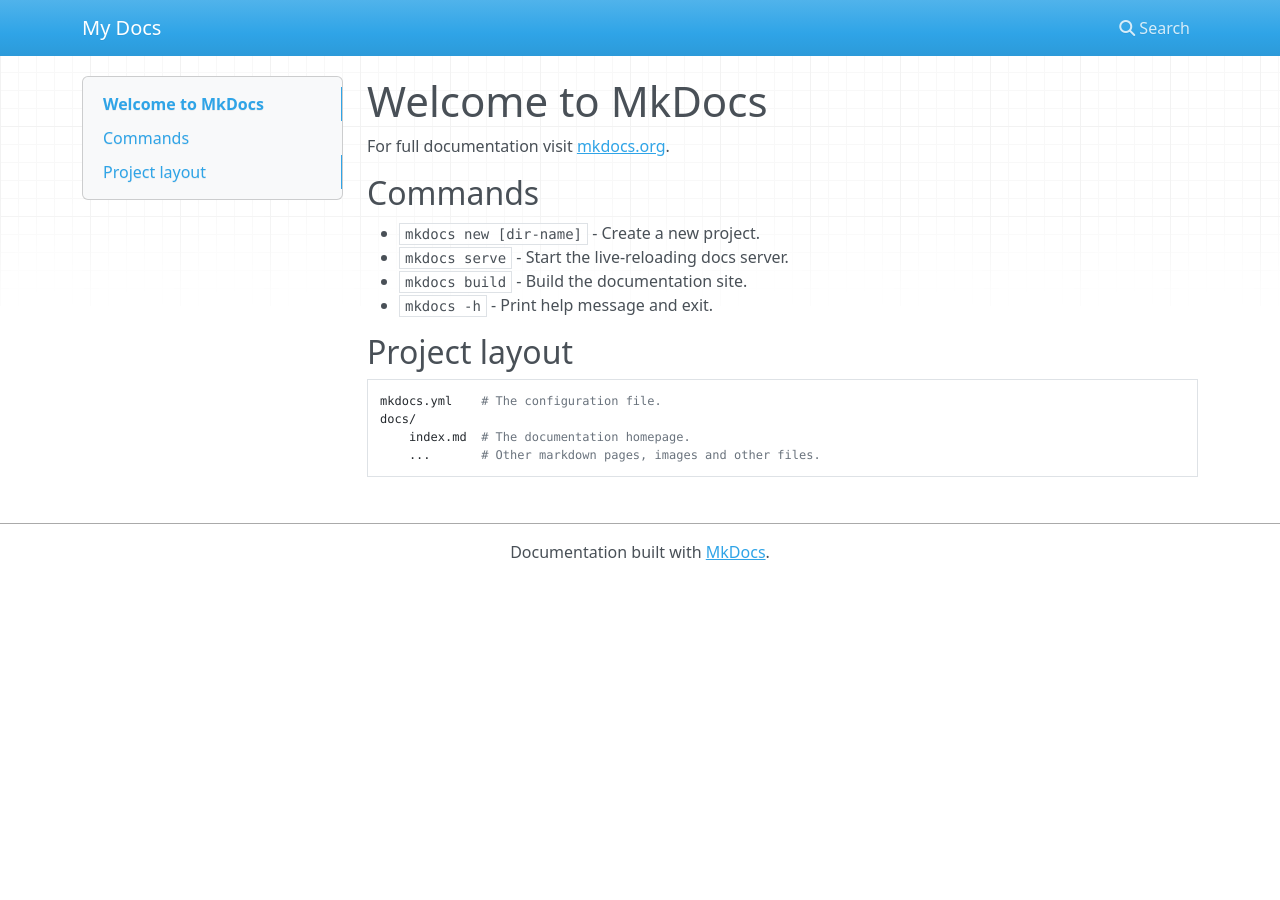
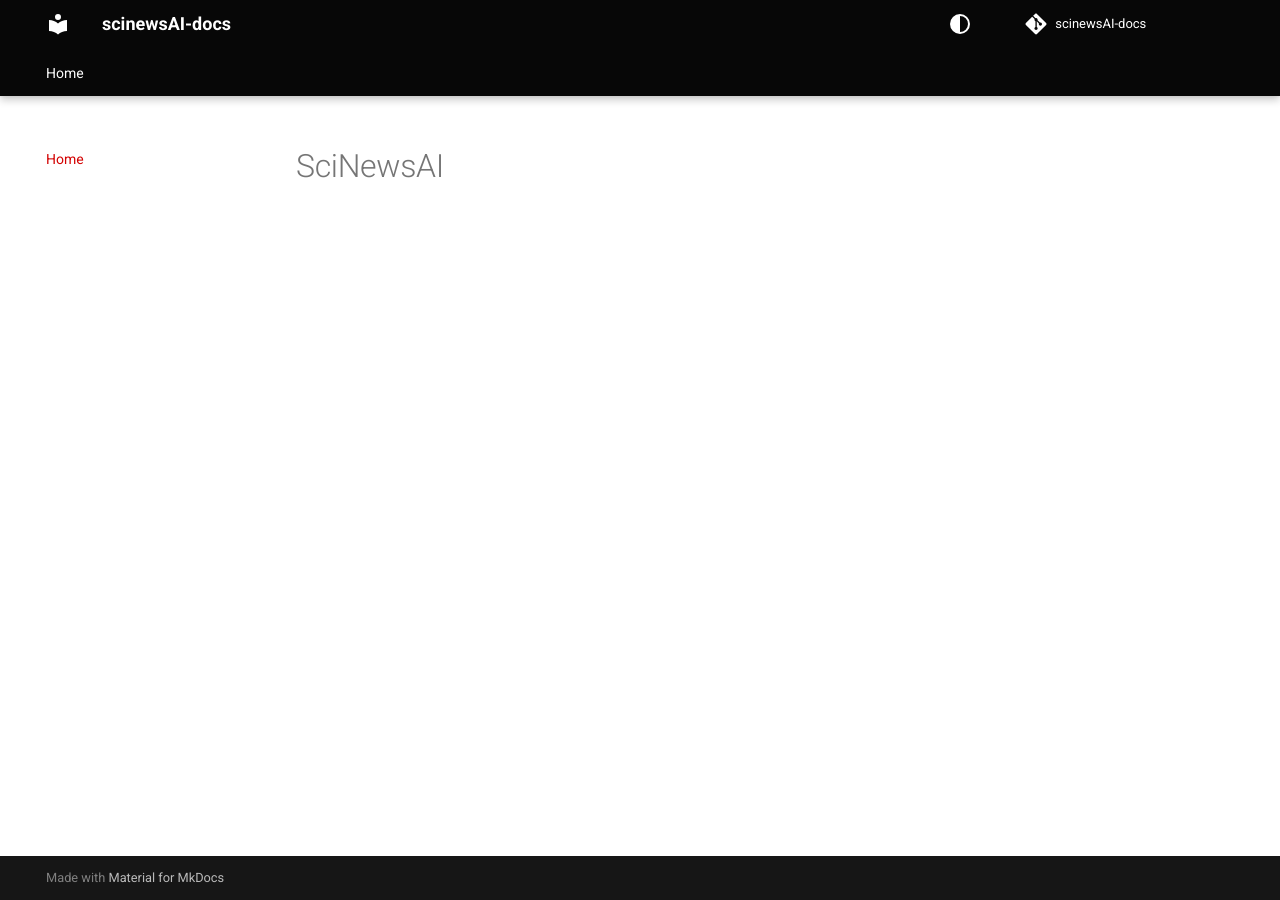
Before and after one commit to unb-Sistemas-de-Machine-learning/scinewsAI-docs, an MkDocs documentation site: the page built from docs/index.md, in a window 1280 px wide. Built offline with MkDocs 1.6.1 and Material for MkDocs 9.7.7, drawn with Linux system fonts in a browser that asks for light colours; nearby versions of some CDN libraries; comment, search, counter and statistics services are not loaded; the version menu is left out.

Commit message:
Creating github deploy workflow

```diff
--- a/docs/index.md
+++ b/docs/index.md
@@ -1,17 +1 @@
-# Welcome to MkDocs
-
-For full documentation visit [mkdocs.org](https://www.mkdocs.org).
-
-## Commands
-
-* `mkdocs new [dir-name]` - Create a new project.
-* `mkdocs serve` - Start the live-reloading docs server.
-* `mkdocs build` - Build the documentation site.
-* `mkdocs -h` - Print help message and exit.
-
-## Project layout
-
-    mkdocs.yml    # The configuration file.
-    docs/
-        index.md  # The documentation homepage.
-        ...       # Other markdown pages, images and other files.
+# SciNewsAI
--- /dev/null
+++ b/docs/stylesheets/extra.css
@@ -0,0 +1,35 @@
+[data-md-color-scheme="claro"] {
+  --md-primary-fg-color: #070707 !important;
+  --md-accent-fg-color: red;
+  --md-code-bg-color: rgb(255, 255, 255);
+  --md-code-fg-color: rgb(0, 0, 0);
+  --md-typeset-a-color: rgb(211, 0, 0);
+}
+
+[data-md-color-scheme="slate"] {
+  --md-primary-fg-color: #070707;
+  --md-accent-fg-color: rgb(255, 0, 0) !important;
+  --md-default-bg-color: #000000;
+  --md-typeset-a-color: rgba(255, 0, 0, 0.85) !important;
+  --md-code-bg-color: rgb(0, 0, 0);
+  --md-typeset-table-color: rgba(255, 255, 255, 0.211);
+  --md-typeset-table-color--light: rgba(128, 128, 128, 0.157);
+}
+
+[data-md-color-scheme="claro"] img[src$="#only-dark"],
+[data-md-color-scheme="claro"] img[src$="#gh-dark-mode-only"] {
+  display: none;
+}
+
+[data-md-color-scheme="slate"] img[src$="#only-light"],
+[data-md-color-scheme="slate"] img[src$="#gh-light-mode-only"] {
+  display: none;
+}
+
+body {
+  text-align: justify;
+}
+
+p {
+  text-indent: 1em;
+}
--- a/mkdocs.yml
+++ b/mkdocs.yml
@@ -1 +1,52 @@
-site_name: My Docs
+repo_url: https://github.com/unb-Sistemas-de-Machine-learning/scinewsAI-docs
+repo_name: scinewsAI-docs
+
+markdown_extensions:
+  - admonition
+  - attr_list
+  - def_list
+  - footnotes
+  - md_in_html
+  - pymdownx.caret
+  - pymdownx.details
+  - pymdownx.superfences
+  - pymdownx.tasklist:
+      custom_checkbox: true
+  - pymdownx.tilde
+
+plugins:
+  - glightbox
+
+site_name: scinewsAI-docs
+nav:
+  - Home: index.md
+
+theme:
+  name: material
+  features:
+    - navigation.instant
+    - navigation.tracking
+    - navigation.tabs
+    - navigation.tabs.sticky
+    - navigation.top
+    - navigation.footer
+  palette:
+    - media: "(prefers-color-scheme: light)"
+      scheme: claro
+      toggle:
+        icon: material/circle-half-full
+        name: Mudar para o modo escuro
+
+    - media: "(prefers-color-scheme: dark)"
+      scheme: slate
+      toggle:
+        icon: material/circle-half-full
+        name: Mudar para o modo claro
+
+  language: pt-BR
+
+extra:
+  version:
+    provider: mike
+
+extra_css: [stylesheets/extra.css]
```
Also changed, not shown: 1 other file.
